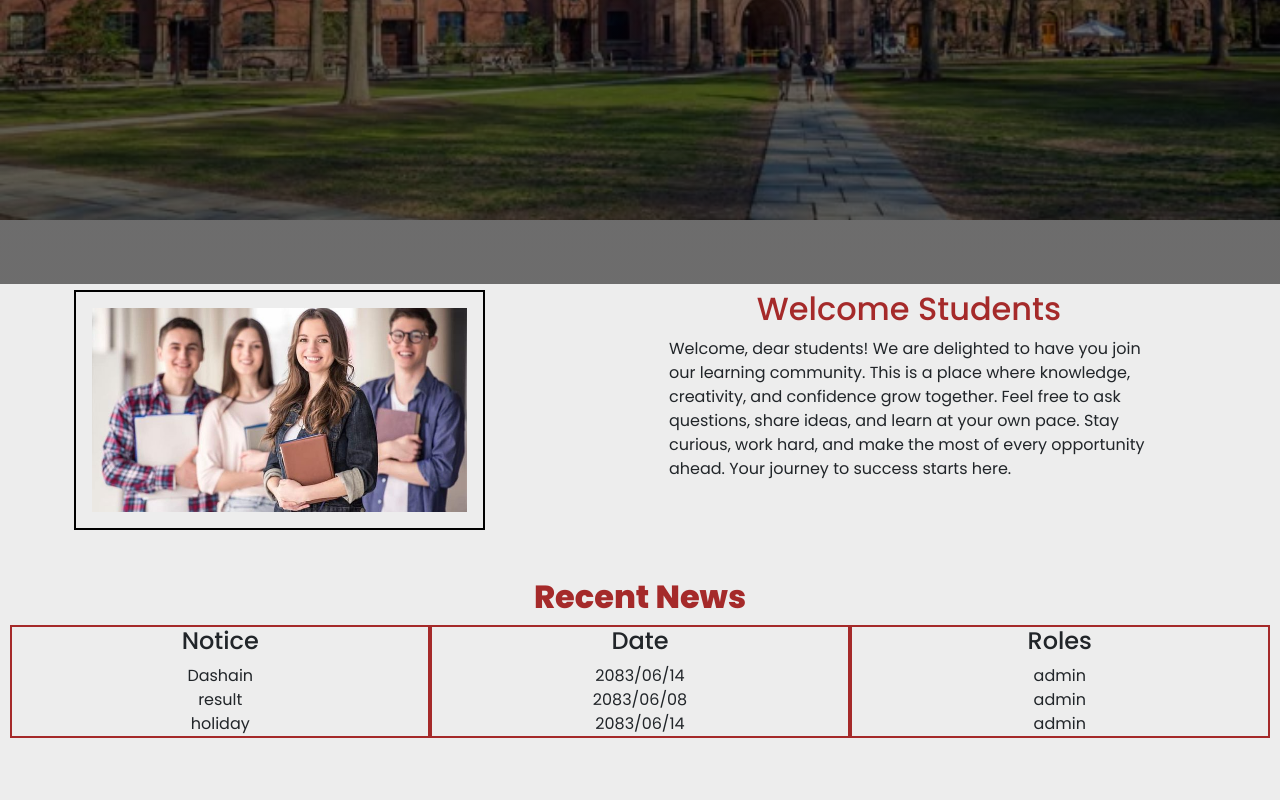
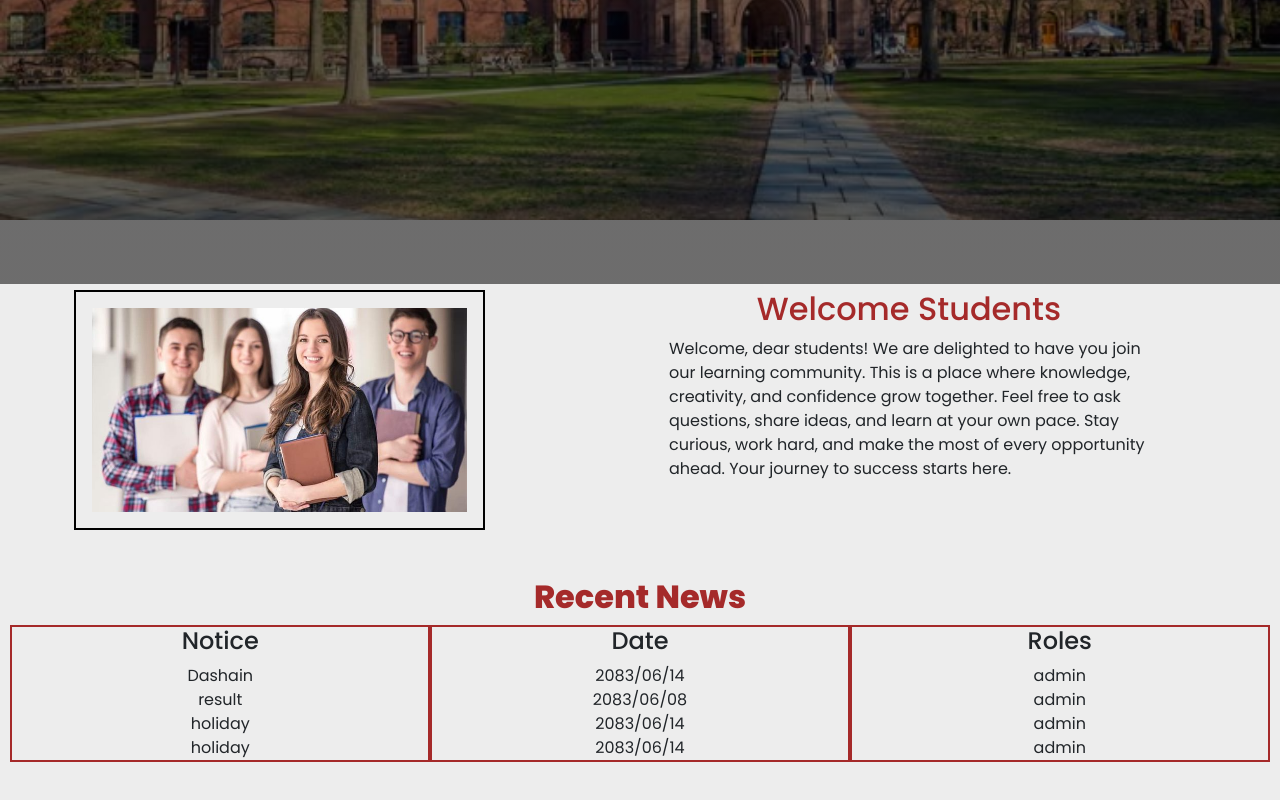
Before and after one commit to Asamx-t4n/tanks-sir-project, a React (Vite) app: page /#/ in a window 1280 px wide. Shown: the part 668-1468 px from the top of the page. Built offline with nearby package versions, Linux system fonts and the light colour scheme; a web font is replaced by a local one.

Commit message:
checking bug

```diff
--- a/src/Components/WellcomeMessage.jsx
+++ b/src/Components/WellcomeMessage.jsx
@@ -44,15 +44,18 @@ const WellcomeMessage = () => {
 						<div className="row">Dashain</div>
 						<div className="row">result</div>
 						<div className="row">holiday</div>
+						<div className="row">holiday</div>
 					</div>
 					<div className="col-md-4 col-xsm-6 dateMain-div">
 						<h3 className="date-caption">Date</h3>
 						<div className="row">2083/06/14</div>
 						<div className="row">2083/06/08</div>
 						<div className="row">2083/06/14</div>
+						<div className="row">2083/06/14</div>
 					</div>
 					<div className="col-md-4   rolesMain-div">
 						<h3 className="roles-caption">Roles</h3>
+						<div className="row">admin</div>
 						<div className="row">admin</div>
 						<div className="row">admin</div>
 						<div className="row">admin</div>
```
